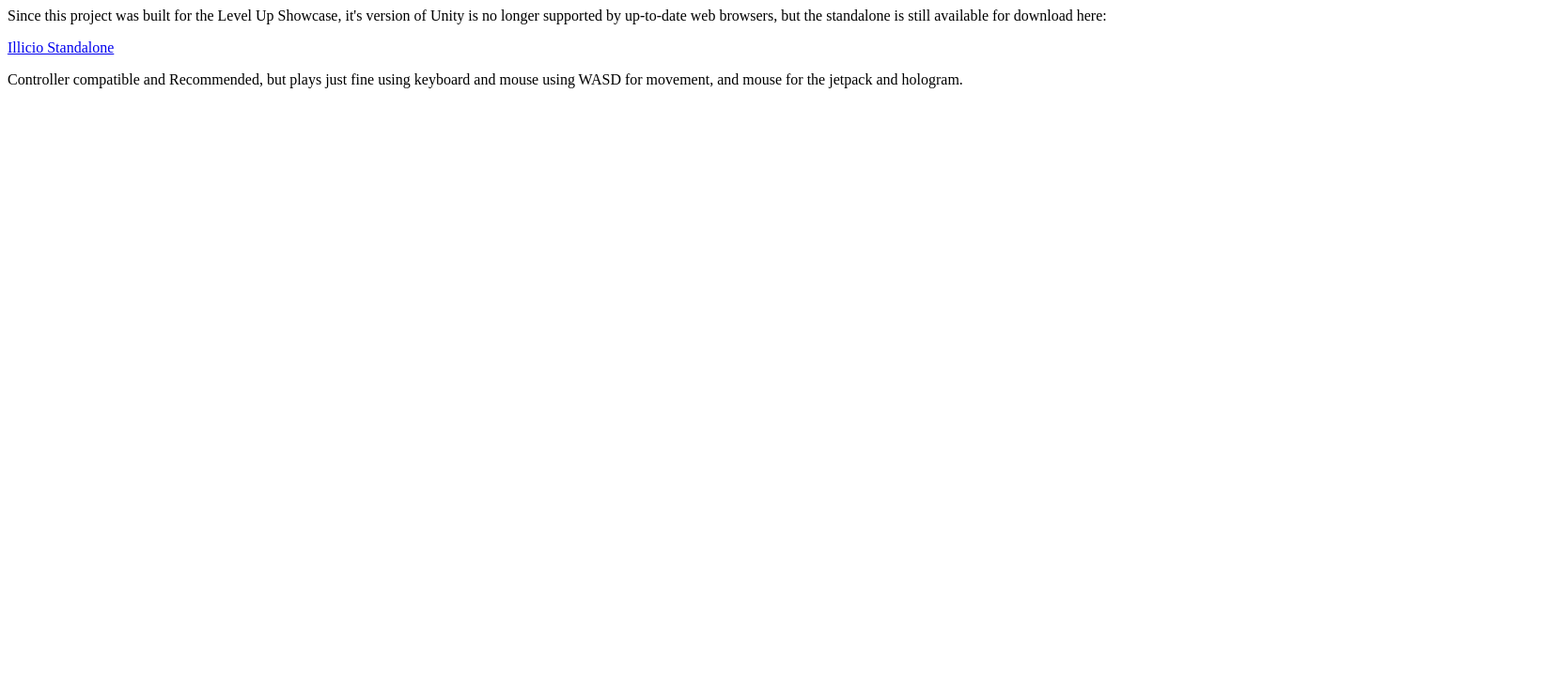
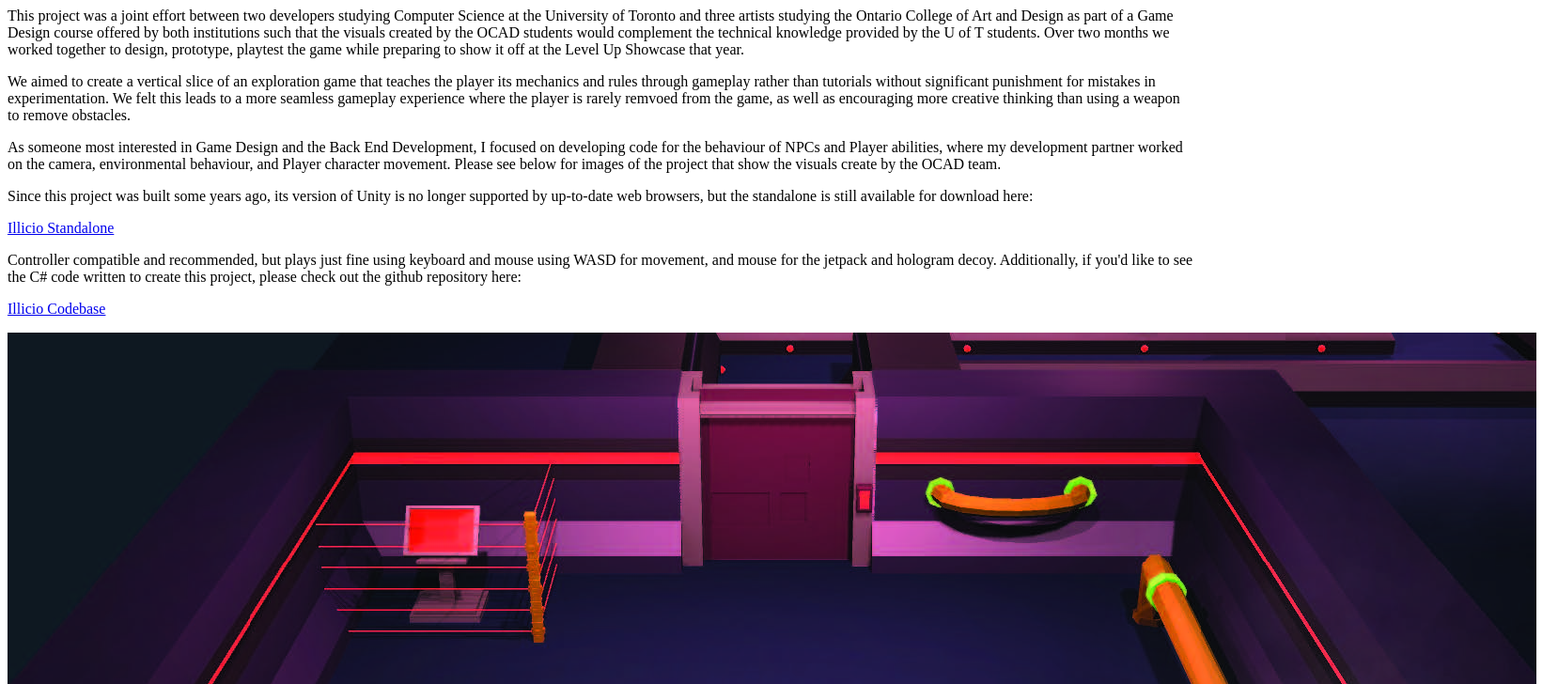
Before and after one commit to mattfaenza/IllicioNew, a plain HTML site: page index.html in a window 1280 px wide. Shown: the top 728 px of the page at 94% size, 1658 px wide, since content can reach past the window. Drawn offline with Linux system fonts and the light colour scheme.

Commit message:
Added images and description

```diff
--- a/index.html
+++ b/index.html
@@ -7,14 +7,31 @@
 
 <body>
 
-Since this project was built for the Level Up Showcase, it's version of Unity is no longer supported by up-to-date web browsers, but the standalone is still available for download here:
+This project was a joint effort between two developers studying Computer Science at the University of Toronto and three artists studying the Ontario College of Art and Design as part of a Game Design course offered by both institutions such that the visuals created by the OCAD students would complement the technical knowledge provided by the U of T students. Over two months we worked together to design, prototype, playtest the game while preparing to show it off at the Level Up Showcase that year.
+
+<p>We aimed to create a vertical slice of an exploration game that teaches the player its mechanics and rules through gameplay rather than tutorials without significant punishment for mistakes in experimentation. We felt this leads to a more seamless gameplay experience where the player is rarely remvoed from the game, as well as encouraging more creative thinking than using a weapon to remove obstacles.
+
+<p>As someone most interested in Game Design and the Back End Development, I focused on developing code for the behaviour of NPCs and Player abilities, where my development partner worked on the camera, environmental behaviour, and Player character movement. Please see below for images of the project that show the visuals create by the OCAD team.
+
+<p>Since this project was built some years ago, its version of Unity is no longer supported by up-to-date web browsers, but the standalone is still available for download here:
 
 
 <p><a href="Illicio_Standalone.zip">Illicio Standalone</a>
 
-<p>Controller compatible and Recommended, but plays just fine using keyboard and mouse using WASD for movement, and mouse for the jetpack and hologram.
+<p>Controller compatible and recommended, but plays just fine using keyboard and mouse using WASD for movement, and mouse for the jetpack and hologram decoy.
+
+Additionally, if you'd like to see the C# code written to create this project, please check out the github repository here:
+
+<p><a href="https://github.com/mattfaenza/Illicio">Illicio Codebase</a>
 
 
+<div id="images">
+
+<img src="Presentation1.jpg" />
+<img src="Presentation2.jpg" />
+<img src="Presentation3.jpg" />
+
+</div>
 
 </body>
 </html>
```
Also changed, not shown: Presentation1.jpg (added), Presentation2.jpg (added), Presentation3.jpg (added).
